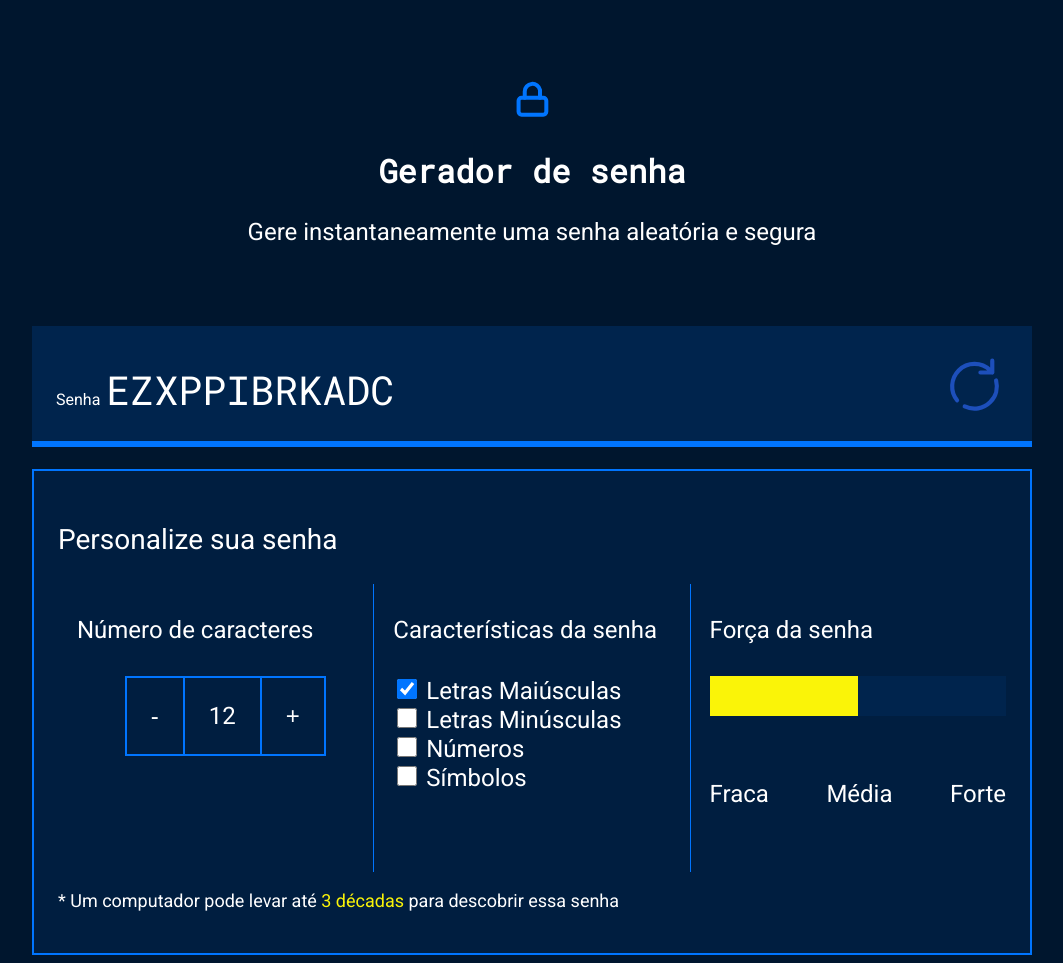
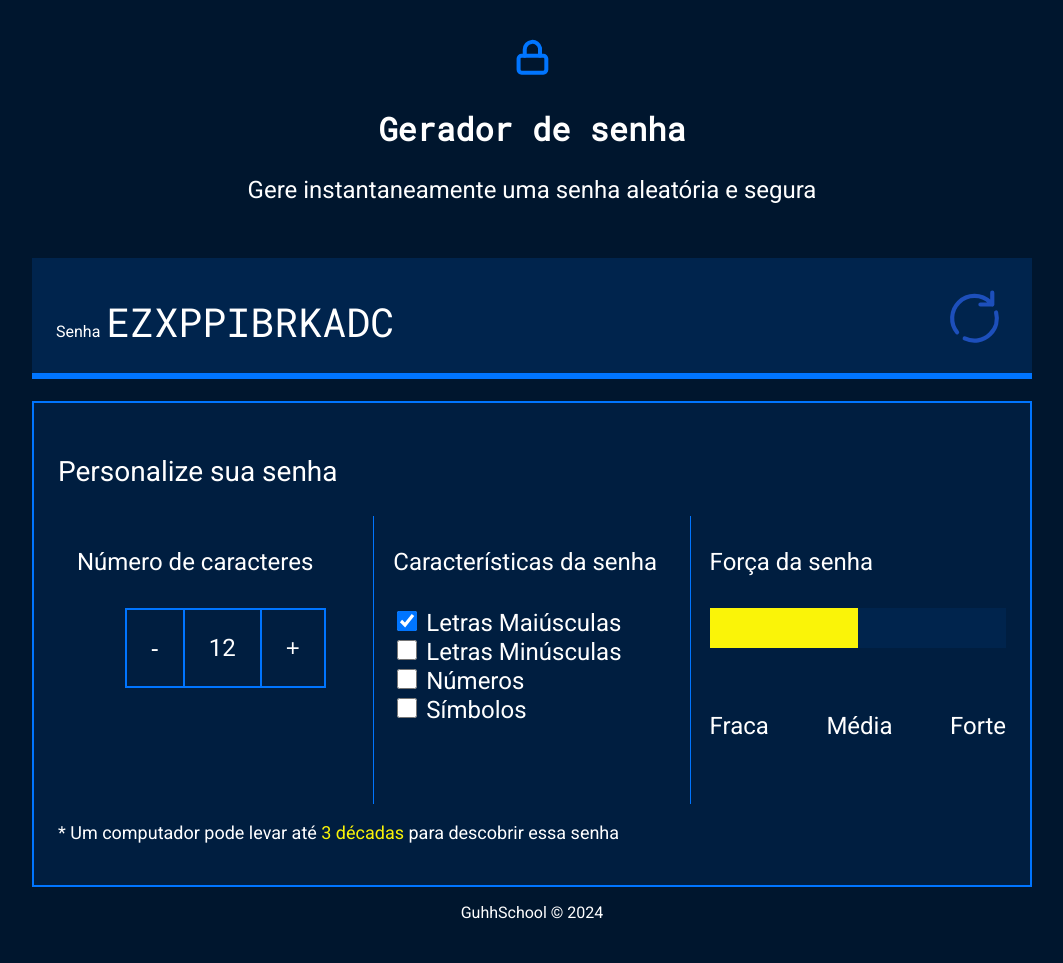
Before and after one commit to GuhhSchool/gerador-de-senhas, a plain HTML site: page index.html in a window 1280 px wide. Shown: the whole page, without its empty margins (108-1171 px from the left). Drawn offline with Linux system fonts and the light colour scheme.

Commit message:
Segundo commit

```diff
--- a/index.html
+++ b/index.html
@@ -25,7 +25,7 @@
 
         <!-- Inserir Senha -->
         <div class="div__senha">
-            <div>
+            <div class="div__imput-area">
                 <label for="input__inserir-senha">Senha</label>
                 <input name="senha" id="input__inserir-senha" type="text" readonly>
             </div>
@@ -96,6 +96,7 @@
             </div>
             <p class="p__entropia">Entropia</p>
         </div>
+        <p id="p__copyright">GuhhSchool © 2024</p>
     </section>
 
     <!-- Javascript -->
--- a/styles/style.css
+++ b/styles/style.css
@@ -28,11 +28,13 @@ body {
 .section__conteudos {
     max-width: 1000px;
     margin: 0 auto;
+    display: flex;
+    flex-direction: column;
 }
 
 .div__titulo {
     text-align: center;
-    margin-top: 80px;
+    margin-top: 30px;
 }
 
 .h2__titulo-principal {
@@ -54,7 +56,11 @@ body {
     border-bottom: 6px solid var(--cor-borda-personalizar);
     background-color: var(--cor-background-senha);
     padding: 24px;
-    margin-top: 80px;
+    margin-top: 30px;
+}
+
+.div__input-area {
+    width: 100%;
 }
 
 #input__inserir-senha {
@@ -64,7 +70,7 @@ body {
     border: none;
     font-family: var(--fonte-roboto-mono);
     font-size: 40px;
-    width: 70%;
+    width: 90%;
 }
 
 #input__inserir-senha:focus {
@@ -198,6 +204,10 @@ body {
     font-size: 18px;
 }
 
+#p__copyright {
+    align-self: center;
+}
+
 @media screen and (min-width: 768px) {
     .div__personalizar-colunas {
         flex-direction: row;
```
